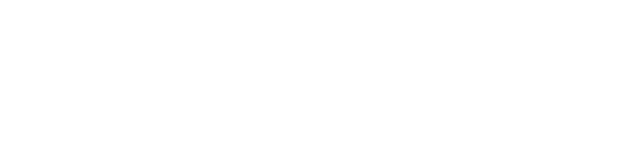
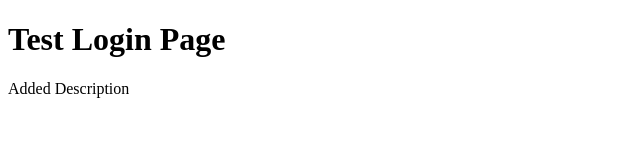
Before and after one commit to akbarumar88/myappsample, a plain HTML site: page index.html in a window 1280 px wide. Shown: the whole page, without its empty margins (0-640 px from the left). Drawn offline with Linux system fonts and the light colour scheme.

Commit message:
Added new description

```diff
--- a/index.html
+++ b/index.html
@@ -6,4 +6,8 @@
 		<meta http-equiv="X-UA-Compatible" content="ie=edge" />
 		<title>Login Page</title>
 	</head>
+	<body>
+		<h1>Test Login Page</h1>
+		<p>Added Description</p>
+	</body>
 </html>
```
